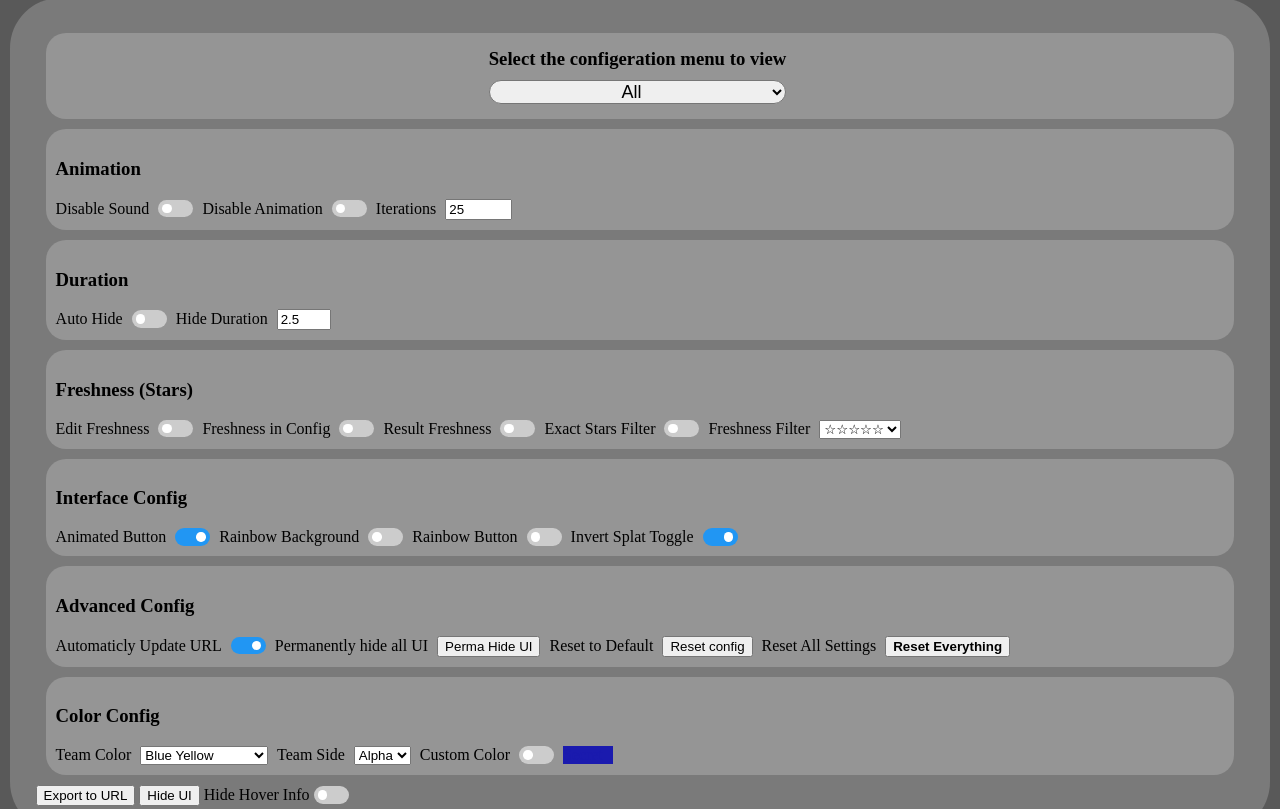
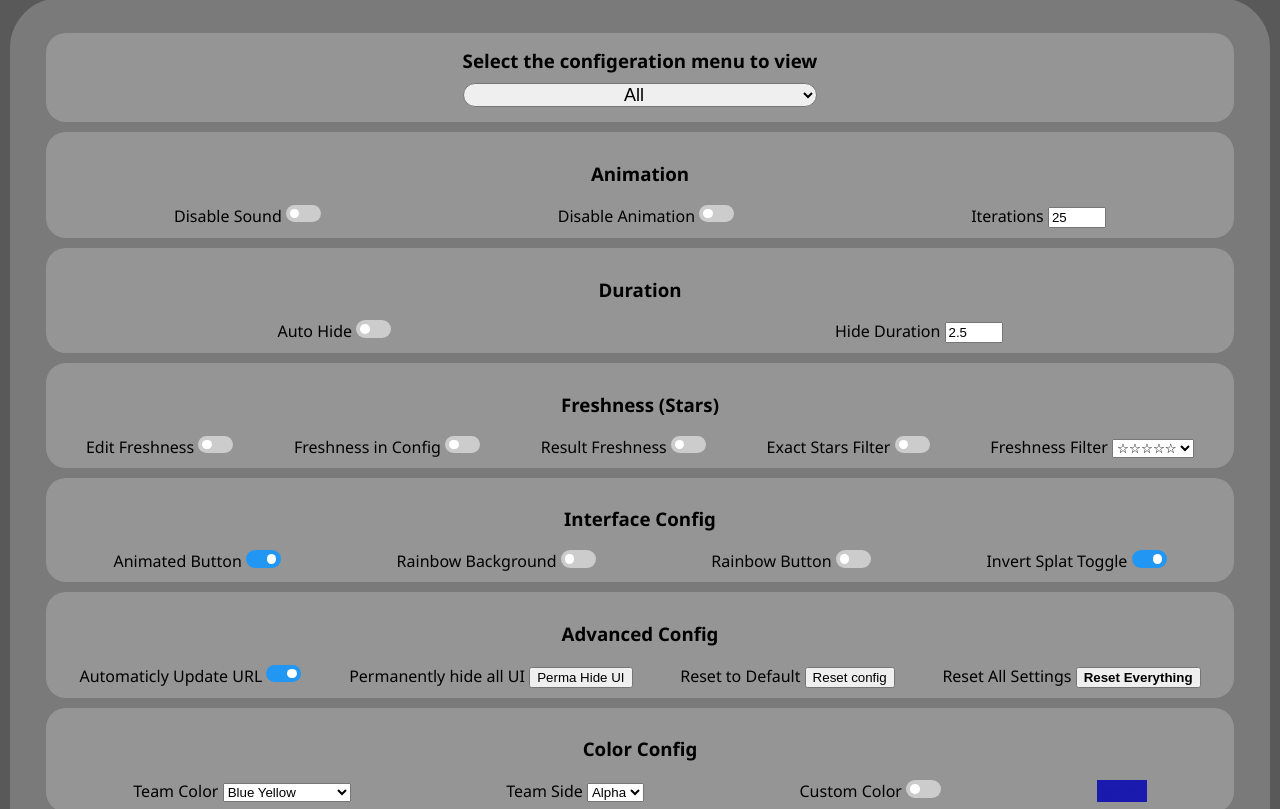
Before and after one commit to TheSquiddyLink/SplatoonRandomizer, a plain HTML site: page index.html in a window 1280 px wide. Shown: the part 391-1200 px from the top of the page. Drawn offline with Linux system fonts and the light colour scheme.

Commit message:
Adjust config options style

```diff
--- a/index.html
+++ b/index.html
@@ -45,6 +45,8 @@
 
         <div id="animationConfig">
             <h3>Animation</h3>
+            <div class="configOptions">
+                <span>
                     <label for="disableSound"
                         hoverTitle="Disable Sound Effect"
                         hoverDesc="Disable the sound effect from playing when generating a weapon, animation will still play">
@@ -54,6 +56,8 @@
                         <input type="checkbox" id="disableSound">
                         <span class="slider round"></span>
                     </label>
+                </span>
+                <span>
                     <label for="disableAnimation"
                         hoverTitle="Disable Animation"
                         hoverDesc="Disable the animation from playing when generating a weapon, sound effect will not play (WIP)">
@@ -63,14 +67,20 @@
                         <input type="checkbox" id="disableAnimation">
                         <span class="slider round"></span>
                     </label>
+                </span>
+                <span>
                     <label for="iterations"
                         hoverTitle="Number of Iterations"
                         hoverDesc="Number of times the randomizer will run before displaying the result">
                         Iterations</label>
-            <input id="iterations" type="number" style="width: 5%;">
+                    <input id="iterations" type="number" style="width: 50px;">
+                </span>
+            </div>
         </div>
         <div id="durationConfig">
             <h3>Duration</h3>
+            <div class="configOptions">
+                <span>
                     <label for="autoHide"
                         hoverTitle="Auto Hide"
                         hoverDesc="Automatically hide the UI after a set amount of time">
@@ -79,11 +89,14 @@
                         <input type="checkbox" id="autoHide">
                         <span class="slider round"></span>
                     </label>
+                </span>
+                <span>
                     <label for="hideLen"
                         hoverTitle="Hide Duration"
                         hoverDesc="Duration in seconds the UI will be hidden for">
                         Hide Duration</label>
-            <input type="number" id="hideLen" style="width: 4%;">
+                    <input type="number" id="hideLen" style="width: 50px;">
+                </span>
                 <span hidden id="showControls">
                     <label for="showLen"
                         hoverTitle="Show Duration"
@@ -92,8 +105,11 @@
                     <input style="width: 4%;" type="number" id="showLen">
                 </span>
             </div>
+        </div>
         <div id="starsConfig">
             <h3>Freshness (Stars)</h3>
+            <div class="configOptions">
+                <span>
                     <label for="editStarsToggle"
                         hoverTitle="Edit Freshness"
                         hoverDesc="Toggle the applitity to edit freshness in the Weapon Section (WIP)">
@@ -102,6 +118,8 @@
                         <input type="checkbox" id="editStarsToggle">
                         <span class="slider round"></span>
                     </label>
+                </span>
+                <span>
                     <label for="showStarsToggle"
                         hoverTitle="Show Freshness"
                         hoverDesc="Toggle the applitity to show freshness in the Weapon Section, auto enabled if Edit Freshness is on (WIP)">
@@ -110,6 +128,8 @@
                         <input type="checkbox" id="showStarsToggle">
                         <span class="slider round"></span>
                     </label>
+                </span>
+                <span>
                     <label for="showResultStars"
                         hoverTitle="Show Freshness"
                         hoverDesc="Toggle the applitity to show freshness in the Result Section (WIP)">
@@ -118,6 +138,8 @@
                         <input type="checkbox" id="showResultStars">
                         <span class="slider round"></span>
                     </label>
+                </span>
+                <span>
                     <label for="exactStarsFilter"
                         hoverTitle="Exact Stars Filter"
                         hoverDesc="Toggle the applitity to filter weapons by their exact number of stars. If disabled generator will filter by stars greater than or equal to the value (WIP)">
@@ -126,6 +148,8 @@
                         <input type="checkbox" id="exactStarsFilter">
                         <span class="slider round"></span>
                     </label>
+                </span>
+                <span>
                     <label for="selectStars"
                         hoverTitle="Freshness Filter"
                         hoverDesc="Chose the number of stars for the filter chosed (WIP)">
@@ -138,9 +162,13 @@
                         <option value="4">★★★★☆</option>
                         <option value="5">★★★★★</option>
                     </select>
+                </span>
+            </div>
         </div>
         <div id="uiConfig">
             <h3>Interface Config</h3>
+            <div class="configOptions">
+                <span>
                     <label for="aniGenButton"
                         hoverTitle="Animated Generator Button"
                         hoverDesc="Toggle the applitity to animate the generator button">
@@ -149,6 +177,8 @@
                         <input type="checkbox" id="aniGenButton">
                         <span class="slider round"></span>
                     </label>
+                </span>
+                <span>
                     <label for="rainbowBackground"
                         hoverTitle="Rainbow Background"
                         hoverDesc="Toggle the applitity to have a rainbow background">
@@ -157,6 +187,8 @@
                         <input type="checkbox" id="rainbowBackground">
                         <span class="slider round"></span>
                     </label>
+                </span>
+                <span>
                     <label for="rainbowButton"
                         hoverTitle="Rainbow Button"
                         hoverDesc="Toggle the applitity to have a rainbow button">
@@ -165,6 +197,8 @@
                         <input type="checkbox" id="rainbowButton">
                         <span class="slider round"></span>
                     </label>
+                </span>
+                <span>
                     <label for="invertSplat"
                         hoverTitle="Invert Splat Icon"
                         hoverDesc="Toggle the applitity to invert the splat icons, if Bravo is chosen, it will show Alpha as the splat color, and vice versa">
@@ -173,9 +207,13 @@
                         <input type="checkbox" id="invertSplat">
                         <span class="slider round"></span>
                     </label>
+                </span>
+            </div>
         </div>
         <div id="advancedConfig">
             <h3>Advanced Config</h3>
+            <div class="configOptions">
+                <span>
                     <label for="autoURL"
                         hoverTitle="Automaticly Update URL"
                         hoverDesc="Toggle the applitity to automaticly update the URL when the config is changed. Disabling this will not save any changes">
@@ -184,30 +222,42 @@
                         <input type="checkbox" id="autoURL">
                         <span class="slider round"></span>
                     </label>
+                </span>
+                <span>
                     <label for="permaHide"
                         hoverTitle="Permanently Hide all UI"
                         hoverDesc="Toggle the applitity to permanently hide all UI. URL must be reset to see UI again.">
                         Permanently hide all UI</label>
                     <button id="permaHide">Perma Hide UI</button>
+                </span>
+                <span>
                     <label for="resetConfig"
                         hoverTitle="Reset to Default Config"
                         hoverDesc="Reset the config to the default values. This will reset the URL, but the weapon information will not be reset">
                         Reset to Default</label>
                     <button id="resetConfig">Reset config</button>
+                </span>
+                <span>
                     <label for="resetAll"
                         hoverTitle="Reset All Settings"
                         hoverDesc="Reset the config to the default values. This will reset the URL, and the weapon information. Only use if absolutly certain">
                         Reset All Settings</label>
                     <button id="resetAll"><b>Reset Everything</b></button>
+                </span>
+            </div>
         </div>
         <div id="colorConfig">
             <h3>Color Config</h3>
+            <div class="configOptions">
+                <span>
                     <label for="teamColor"
                         hoverTitle="Team Color"
                         hoverDesc="Choose the team color for the sub and special weapons, as well as the splat icon. Images will update as well as the previewer on change">
                         Team Color</label>
                     <select id="teamColor">
                     </select>
+                </span>
+                <span>
                     <label for="teamSide"
                         hoverTitle="Team Side"
                         hoverDesc="Chose the Team Side based on the Team Color. Alpha is the first color, Bravo is the second color.">
@@ -216,6 +266,8 @@
                         <option value="alpha">Alpha</option>
                         <option value="bravo">Bravo</option>
                     </select>
+                </span>
+                <span>
                     <lable for="customColorToggle"
                         hoverTitle="Custom Color"
                         hoverDesc="Toggle the applitity to use a custom color instead of the team color (WIP)">
@@ -224,6 +276,7 @@
                         <input type="checkbox" id="customColorToggle">
                         <span class="slider round"></span>
                     </label>
+                </span>
                 <span id="colorPreview"
                     hoverTitle="Color Preview"
                     hoverDesc="This will display the current color chosen based on the team and side">
@@ -235,7 +288,7 @@
                         Custom Color Input</label>
                     <input style="height: 20px" type="color" id="customColor">
                 </span>
-
+            </div>
         </div>
         <div id="weaponConfig" style="display: none;">
             <div style="width: 100%;">
--- a/style/main.css
+++ b/style/main.css
@@ -8,6 +8,7 @@ body {
     padding: 0;
     min-height: 100vh;
     width: 100%;
+    font-family: 'Segoe UI', Tahoma, Geneva, Verdana, sans-serif;
 }
 header {
     font-family: Splatoon;
@@ -158,8 +159,12 @@ header {
     background-color: inherit;
     border-radius: 20px;
 }
-#config > div > * {
-    margin-right: 5px;
+#config > div > h3 {
+    text-align: center;
+}
+.configOptions {
+    display: flex;
+    justify-content: space-around;
 }
 .star {
     height: 25px;
```
Lines whose indentation alone changed are shown as unchanged.
